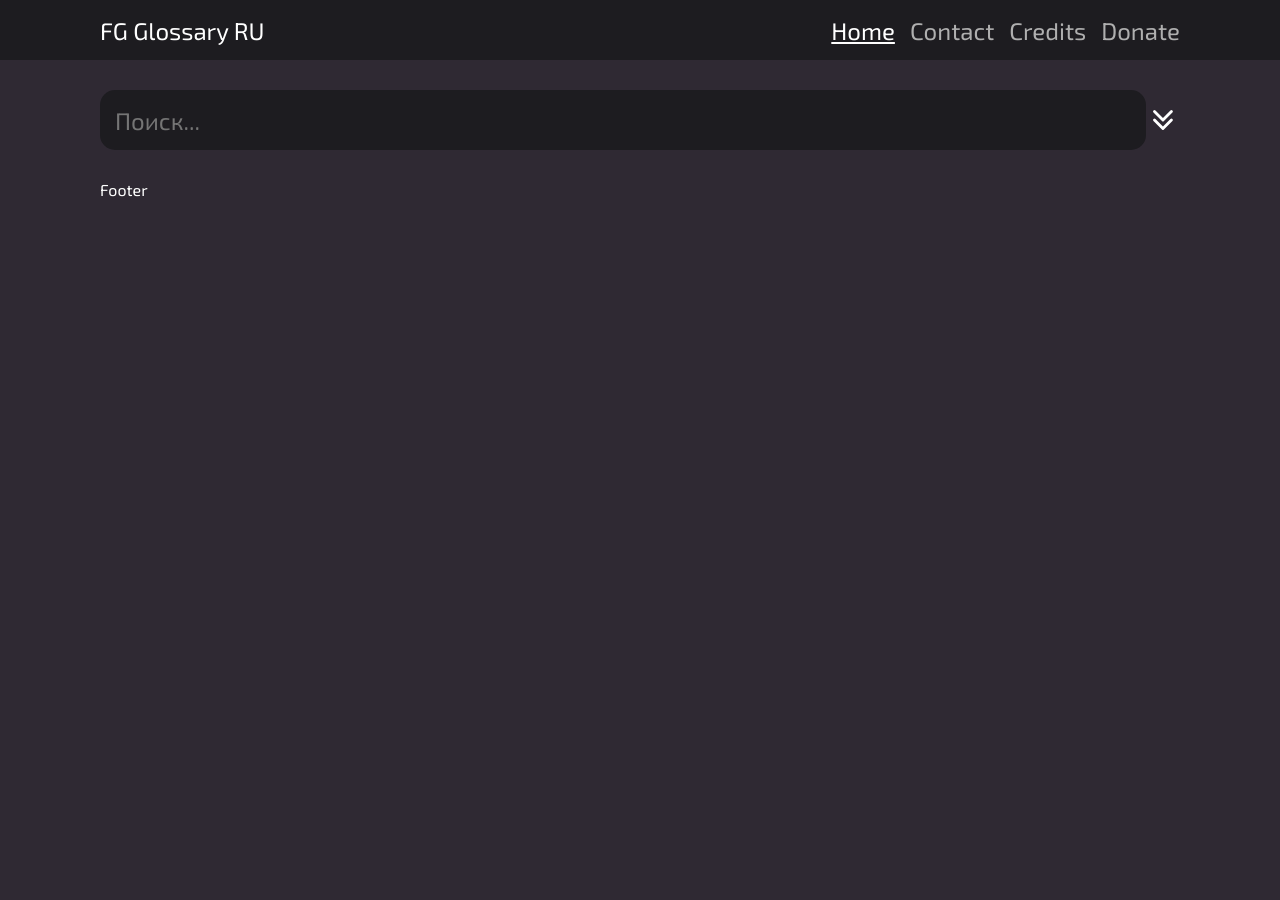
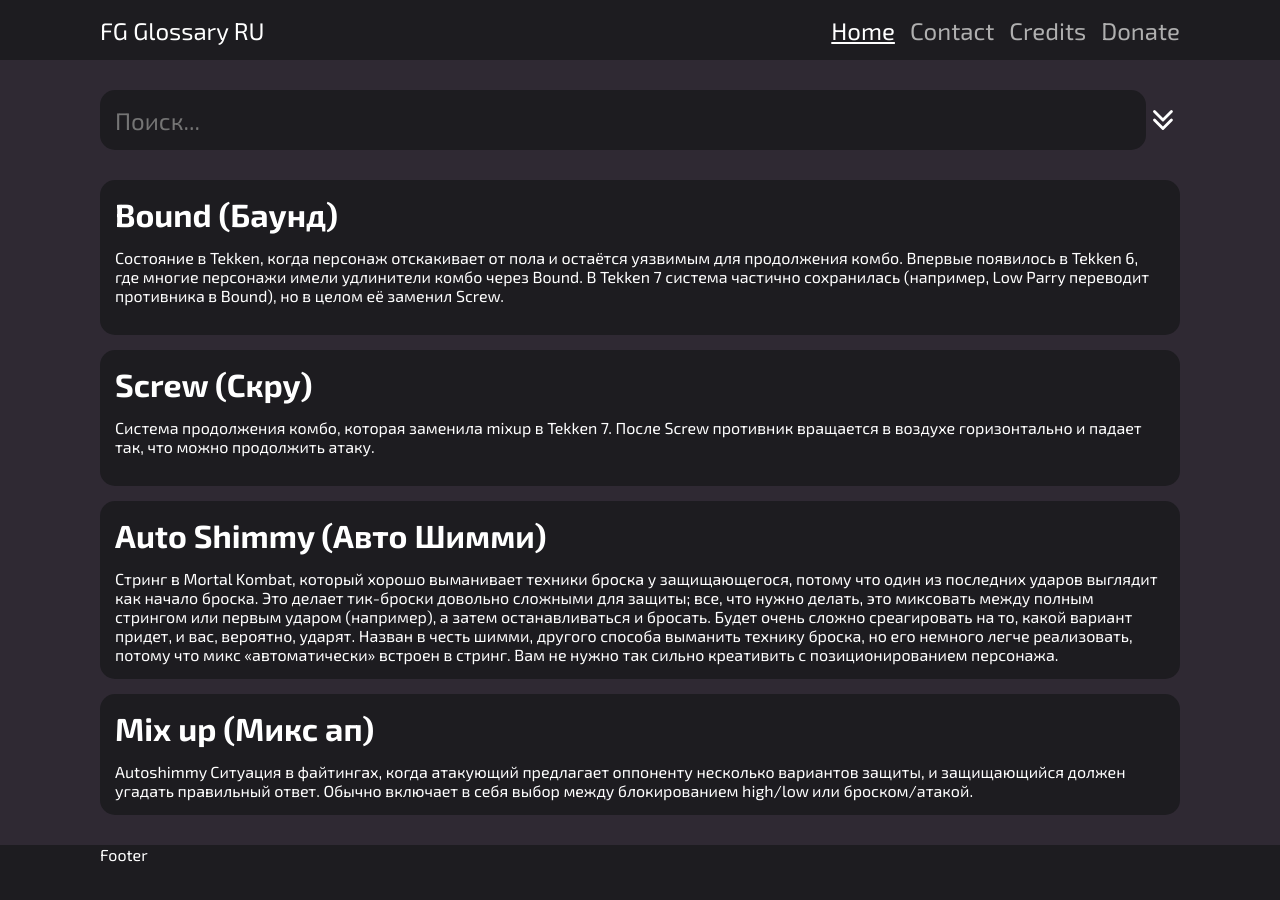
Before and after one commit to Bebravee/fg_glossary, a Next.js app: page / in a window 1280 px wide. Shown: the top 900 px of the page. Before the commit the page ends 800 px from the top, so only its background shows below. Built offline with nearby package versions, Linux system fonts and the light colour scheme.

Commit message:
search complete

```diff
--- /dev/null
+++ b/src/pageContent/homeContent/HomeContent.module.scss
@@ -0,0 +1,6 @@
+.HomeContent {
+  display: flex;
+  flex-direction: column;
+
+  gap: 30px;
+}
--- a/src/pageContent/homeContent/HomeContent.tsx
+++ b/src/pageContent/homeContent/HomeContent.tsx
@@ -3,19 +3,23 @@
 import { useState } from "react";
 
 import Search from "./components/search/Search";
+import Terms from "./components/terms/Terms";
+
+import style from "./HomeContent.module.scss";
 
 const HomeContent = () => {
   const [searchInput, setSearchInput] = useState<string>("");
   const [filteredGames, setFilteredGames] = useState<string[]>([]);
 
   return (
-    <div>
+    <div className={style.HomeContent}>
       <Search
         searchInput={searchInput}
         setSearchInput={setSearchInput}
         filteredGames={filteredGames}
         setFilteredGames={setFilteredGames}
       />
+      <Terms searchInput={searchInput} filteredGames={filteredGames} />
     </div>
   );
 };
--- a/src/pageContent/homeContent/components/search/Search.module.scss
+++ b/src/pageContent/homeContent/components/search/Search.module.scss
@@ -31,9 +31,7 @@
     }
 
     .Filter {
-      position: absolute;
       display: flex;
-      align-items: center;
       background-color: $bg-alt-color;
 
       width: 100%;
@@ -42,9 +40,24 @@
       border-bottom-left-radius: 15px;
       border-bottom-right-radius: 15px;
 
-      * {
+      transition: background-color 0.5s ease;
+
+      .FilterGameContainer {
+        display: flex;
+        align-items: center;
+
+        cursor: pointer;
+        height: 100%;
+
         padding: 0 5px;
-        cursor: pointer;
+      }
+
+      .Active {
+        background-color: rgb(61, 122, 61);
+
+        &:first-child {
+          border-bottom-left-radius: 15px;
+        }
       }
     }
   }
--- /dev/null
+++ b/src/pageContent/homeContent/components/terms/Terms.module.scss
@@ -0,0 +1,19 @@
+@use "@/shared/styles/global.scss" as *;
+
+.Terms {
+  display: flex;
+  flex-direction: column;
+
+  gap: 15px;
+
+  &Element {
+    display: flex;
+    flex-direction: column;
+
+    padding: 15px;
+    border-radius: 15px;
+    background-color: $bg-alt-color;
+
+    gap: 15px;
+  }
+}
--- /dev/null
+++ b/src/pageContent/homeContent/components/terms/Terms.tsx
@@ -0,0 +1,60 @@
+"use client";
+
+import terms from "@/shared/date/terms.json";
+import { Term } from "@/shared/types/types";
+import styles from "./Terms.module.scss";
+import { useMemo } from "react";
+
+interface TermsProps {
+  searchInput?: string;
+  filteredGames: string[];
+}
+
+const Terms = ({ searchInput, filteredGames }: TermsProps) => {
+  const termsDisplay = (arr: Term[]) => {
+    return arr.map((term) => (
+      <div key={term.id} className={styles.TermsElement}>
+        <h1 className={styles.TermsElementName}>
+          {term.original} {`(${term.russian})`}
+        </h1>
+        <p className={styles.TermsElementDescription}>{term.description}</p>
+        {term.video && <div className={styles.TermsElementVideo}></div>}
+      </div>
+    ));
+  };
+
+  const filteredTerms = useMemo(() => {
+    if (!searchInput && filteredGames.length === 0) {
+      return terms;
+    }
+
+    return terms.filter((term) => {
+      const hasSearchMatch = searchInput
+        ? term.original.toLowerCase().includes(searchInput.toLowerCase()) ||
+          term.russian.toLowerCase().includes(searchInput.toLowerCase()) ||
+          term.aliases.some((alias) =>
+            alias.toLowerCase().includes(searchInput.toLowerCase())
+          )
+        : true;
+
+      const hasGameMatch =
+        filteredGames.length > 0
+          ? term.games.some((game) => filteredGames.includes(game))
+          : true;
+
+      return hasSearchMatch && hasGameMatch;
+    });
+  }, [searchInput, filteredGames]);
+
+  if (searchInput && filteredTerms.length === 0) {
+    return (
+      <div className={styles.Terms}>
+        <p>По запросу "{searchInput}" ничего не найдено</p>
+      </div>
+    );
+  }
+
+  return <div className={styles.Terms}>{termsDisplay(filteredTerms)}</div>;
+};
+
+export default Terms;
--- a/src/shared/components/footer/Footer.module.scss
+++ b/src/shared/components/footer/Footer.module.scss
@@ -0,0 +1,7 @@
+@use "@/shared/styles/global.scss" as *;
+
+.Footer {
+  background-color: $bg-alt-color;
+
+  height: 200px;
+}
--- a/src/shared/components/header/Header.tsx
+++ b/src/shared/components/header/Header.tsx
@@ -25,12 +25,11 @@
 
   const toggleMobileMenu = () => {
     if (mobileMenu) {
-      // Запускаем анимацию закрытия
       setIsClosing(true);
       setTimeout(() => {
         setMobileMenu(false);
         setIsClosing(false);
-      }, 150); // Длительность анимации
+      }, 150);
     } else {
       setMobileMenu(true);
     }
--- /dev/null
+++ b/src/shared/date/games.json
@@ -0,0 +1,10 @@
+[
+  {
+    "name": "T8",
+    "img": "Tekken8Logo.png"
+  },
+  {
+    "name": "SF6",
+    "img": "SF6Logo.png"
+  }
+]
--- a/src/shared/date/terms.json
+++ b/src/shared/date/terms.json
@@ -5,7 +5,7 @@
     "russian": "Баунд",
     "description": "Состояние в Tekken, когда персонаж отскакивает от пола и остаётся уязвимым для продолжения комбо. Впервые появилось в Tekken 6, где многие персонажи имели удлинители комбо через Bound. В Tekken 7 система частично сохранилась (например, Low Parry переводит противника в Bound), но в целом её заменил Screw.",
     "aliases": ["Bounds", "Bounced", "Баунд", "Баунда", "Баунде"],
-    "games": ["T8", "SF6"],
+    "games": ["T8"],
     "video": "https://rutube.ru/play/embed/81079e8ddfa4add1014be721509e783f/"
   },
   {
```
Also changed, not shown: src/pageContent/homeContent/components/search/Search.tsx (+23 -21 lines).
